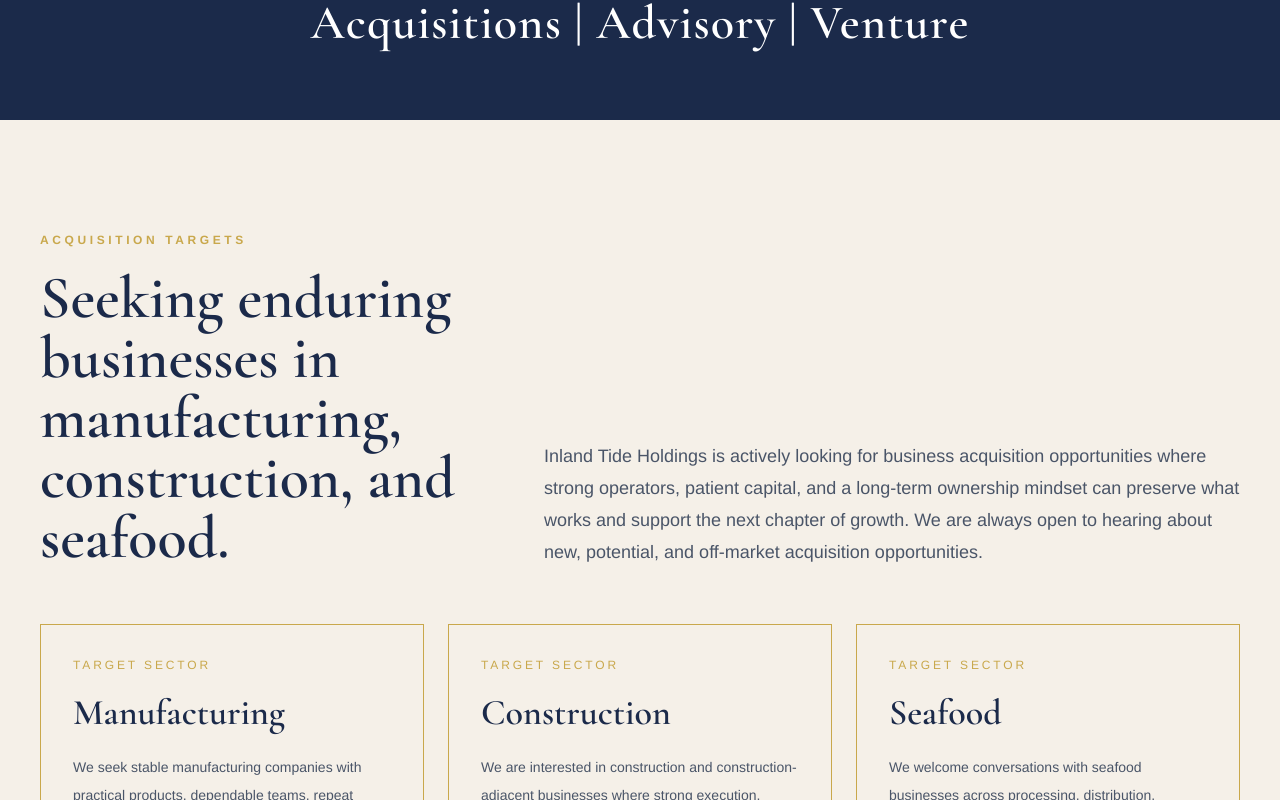
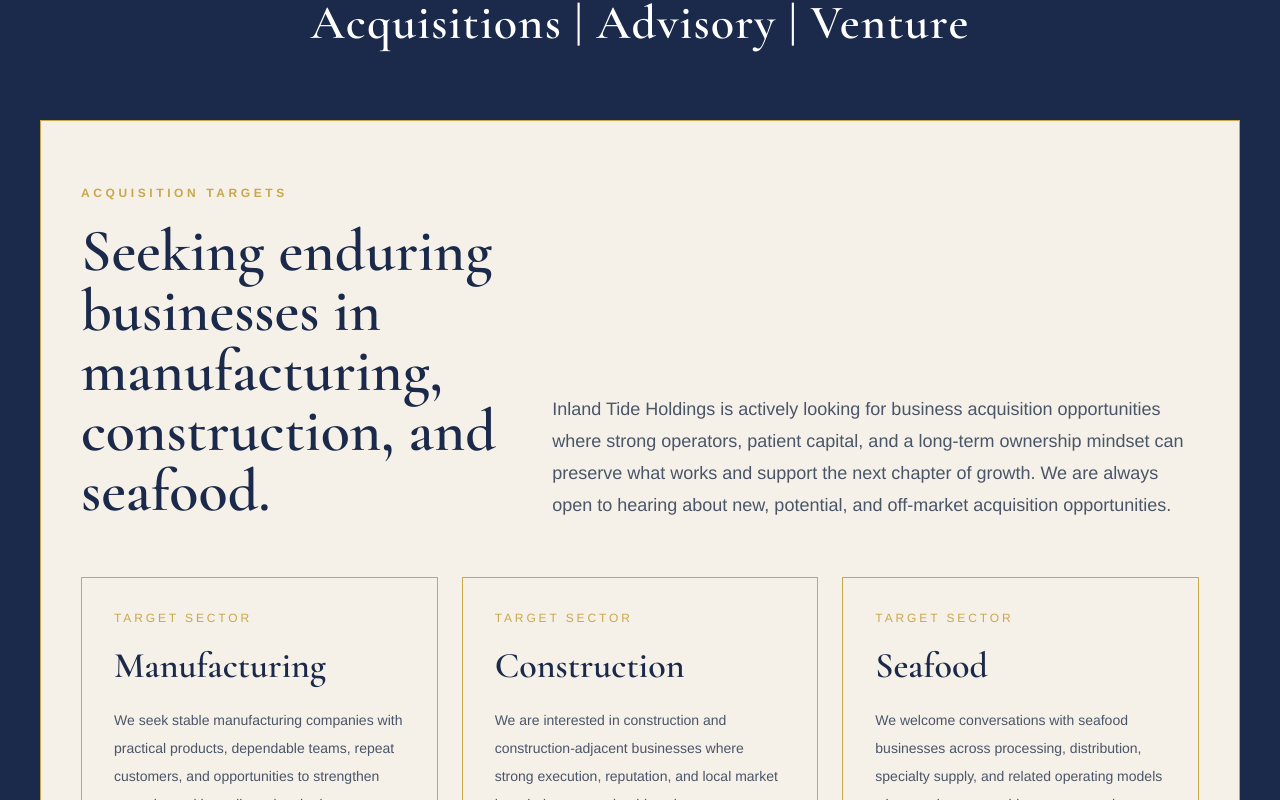
Before and after one commit to inlandtide/holdingcowebsite, a Next.js app: page / in a window 1280 px wide. Shown: the part 680-1480 px from the top of the page. Built offline with nearby package versions, Linux system fonts and the light colour scheme.

Commit message:
Smooth hero section transition

```diff
--- a/app/page.tsx
+++ b/app/page.tsx
@@ -48,8 +48,8 @@
         </div>
       </section>
 
-      <section className="light-section px-6 py-20 md:px-10 md:py-28">
-        <div className="mx-auto max-w-7xl">
+      <section className="px-6 pb-20 md:px-10 md:pb-28" style={{ background: "var(--inland-navy)" }}>
+        <div className="light-section gold-border mx-auto max-w-7xl px-6 py-14 md:px-10 md:py-16">
           <div className="grid gap-10 lg:grid-cols-[0.8fr_1.2fr] lg:items-end">
             <div>
               <Eyebrow>Acquisition Targets</Eyebrow>
```
Also changed, not shown: 1 other file (tests, documents, lock files or other folders).
